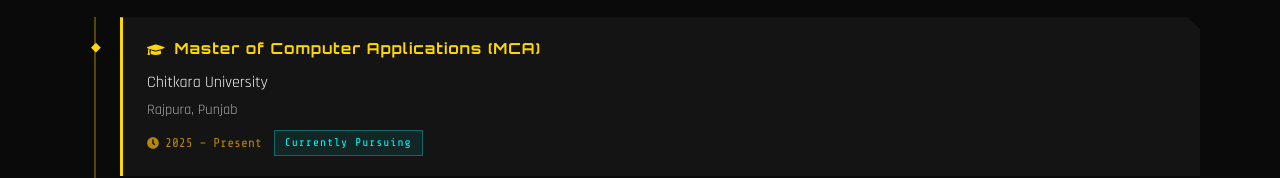
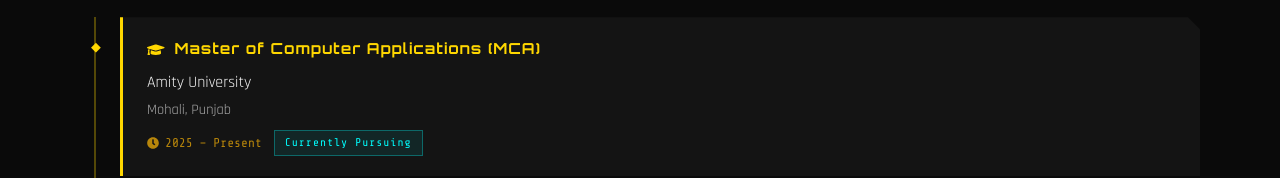
Before and after one commit to XoAayush/Portfolio, a React (Vite) app: page /experience in a window 1280 px wide. Shown: the part 361-539 px from the top of the page. Built offline with nearby package versions, Linux system fonts and the light colour scheme.

Commit message:
data update

```diff
--- a/src/data/activities.js
+++ b/src/data/activities.js
@@ -1,7 +1,7 @@
 export const activities = [
   {
     id: 1,
-    role: "Technical Member",
+    role: "Technical  Head",
     organization: "Matrix Club",
     department: "Department of Computer Application",
     period: "Sept 2023 – June 2025",
--- a/src/data/education.js
+++ b/src/data/education.js
@@ -2,8 +2,8 @@
   {
     id: 1,
     degree: "Master of Computer Applications (MCA)",
-    institution: "Chitkara University",
-    location: "Rajpura, Punjab",
+    institution: "Amity University",
+    location: "Mohali, Punjab",
     period: "2025 – Present",
     status: "ongoing",
     icon: "FaGraduationCap",
```
